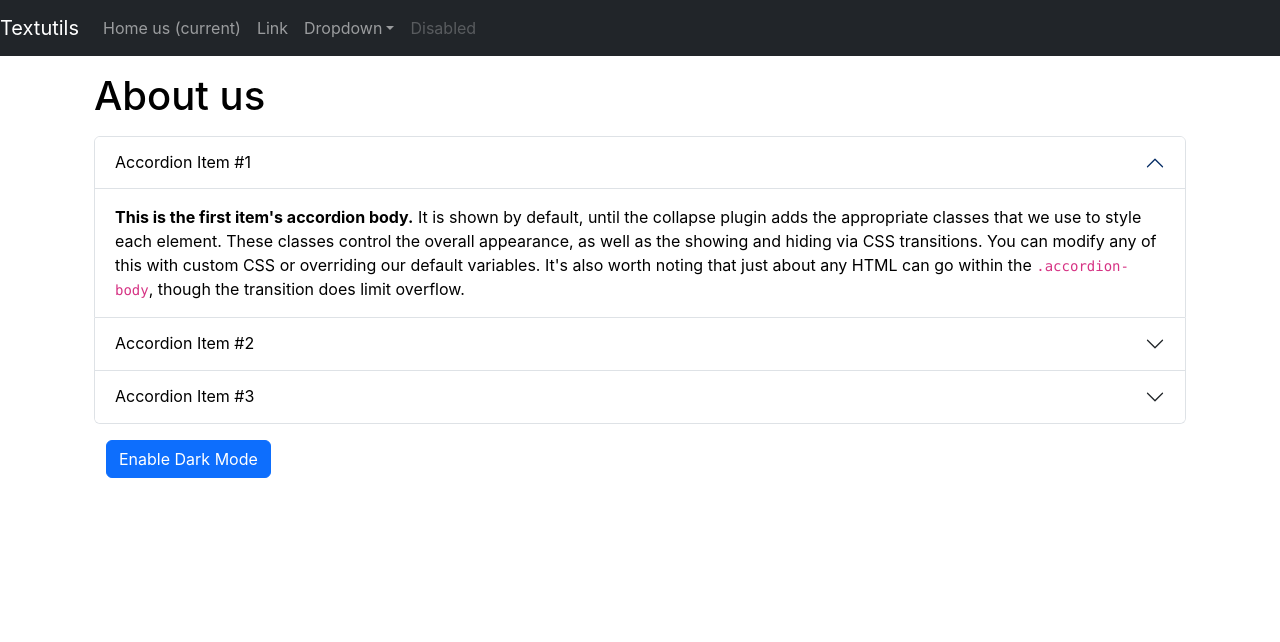
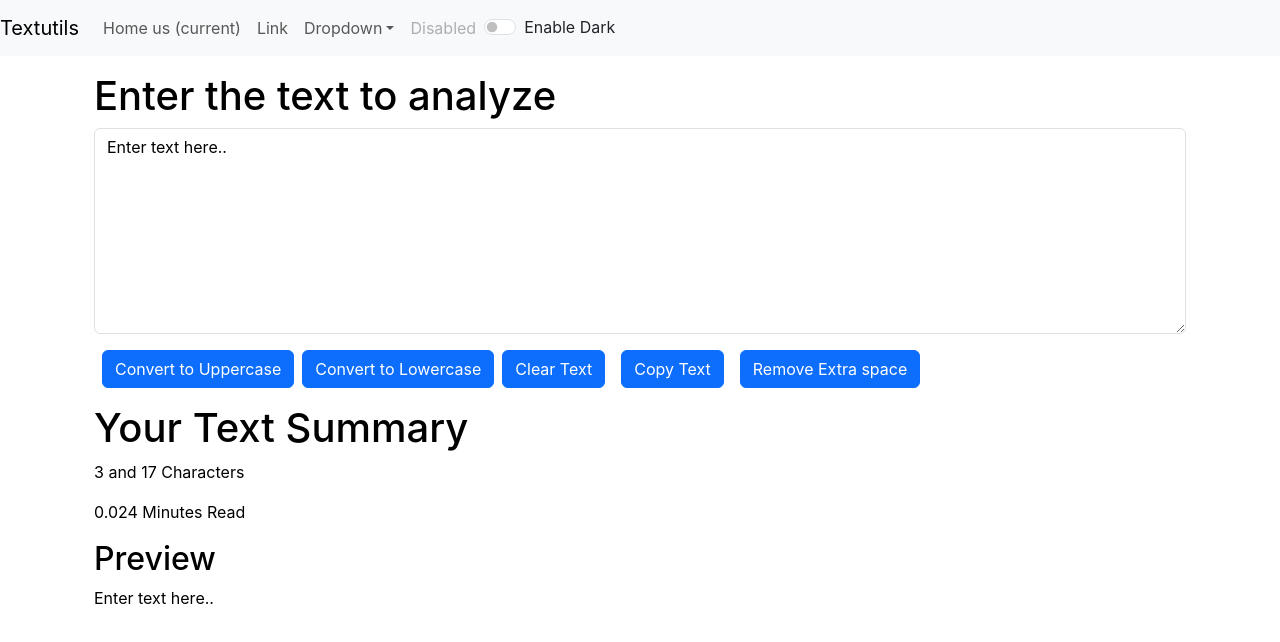
Before and after one commit to Rish-2001/React, a React (Create React App) app: page / in a window 1280 px wide. Shown: the top 642 px of the page. Built offline with nearby package versions, Linux system fonts and the light colour scheme.

Commit message:
Enhance the dark mode

```diff
--- a/src/App.js
+++ b/src/App.js
@@ -1,19 +1,36 @@
 
+// import { useState } from 'react';
 import './App.css';
-import About from './components/About';
+// import About from './components/About';
 import Navbar from './components/Navbar';
-// import TextForm from './components/TextForm';
+import TextForm from './components/TextForm';
+import React, { useState } from 'react'
+
 
 
 function App() {
+  const [mode,setMode]= useState('light');
+
+  const toggleMode=()=>{
+    if(mode === 'light'){
+
+      setMode('dark');
+      document.body.style.backgroundColor='grey';
+    }
+    else{
+      setMode('light');
+      document.body.style.backgroundColor='white';
+
+    }
+  }
   return (
     <>
 
-<Navbar title="Textutils"  Home="Home us"/>
+<Navbar title="Textutils"  Home="Home us" mode={mode} toggleMode={toggleMode}/>
 <div className="container my-3">
 
-{/* <TextForm heading="Enter the text to analyze "/> */}
-<About/>
+<TextForm heading="Enter the text to analyze " mode={mode}/>
+{/* <About/> */}
 </div>
 </>
   );
--- a/src/components/Navbar.js
+++ b/src/components/Navbar.js
@@ -5,7 +5,9 @@
 export default function Navbar(props) {
   return (
 
-    <nav class="navbar navbar-expand-lg navbar-dark bg-dark">
+    // <nav className={'navbar navbar-expand-lg navbar-${props.mode} bg-${props.mode}'}>
+    <nav className={`navbar navbar-expand-lg navbar-${props.mode} bg-${props.mode}`}>
+
   <a class="navbar-brand" href="/">{props.title}</a>
   <button class="navbar-toggler" type="button" data-toggle="collapse" data-target="#navbarSupportedContent" aria-controls="navbarSupportedContent" aria-expanded="false" aria-label="Toggle navigation">
     <span class="navbar-toggler-icon"></span>
@@ -38,6 +40,10 @@
       <input class="form-control mr-sm-2" type="search" placeholder="Search" aria-label="Search"/>
       <button class="btn btn-outline-success my-2 my-sm-0" type="submit">Search</button>
     </form> */}
+    <div className={`form-check form-switch text-${props.mode==='light'?'dark':'light'}`}>
+  <input className="form-check-input" onClick={props.toggleMode} type="checkbox" role="switch" id="flexSwitchCheckDefault"/>
+  <label className="form-check-label" htmlFor="flexSwitchCheckDefault">Enable Dark</label>
+</div>
   </div>
 </nav>
 
--- a/src/components/TextForm.js
+++ b/src/components/TextForm.js
@@ -45,11 +45,24 @@
   return (
     <>
 
-    <div>
+    <div className="container" style={{
+    color : props.mode === 'light' ? 'black' : 'white',
+  }}>
    <h1>{props.heading}</h1>
 <div className="mb-3">
 
-  <textarea className="form-control" value={text} onChange={handleOnchange} id="mybox" rows="8"></textarea>
+  {/* <textarea className="form-control" value={text} onChange={handleOnchange} style={{backgroundColor:props.mode==='light'?'grey':'white }} id="mybox" rows="8"></textarea> */}
+  <textarea
+  className="form-control"
+  value={text}
+  onChange={handleOnchange}
+  style={{
+    backgroundColor: props.mode === 'light' ? 'white' : 'grey',
+    color:props.mode === 'light' ? 'black' : 'white',
+  }}
+  id="mybox"
+  rows="8"
+></textarea>
 </div>
   <button className="btn btn-primary mx-2" onClick={handleUpclick}>Convert to Uppercase</button>
   <button className="btn btn-primary" onClick={handleLoclick}>Convert to Lowercase</button>
@@ -58,12 +71,12 @@
   <button className="btn btn-primary mx-2" onClick={handleExtraspace}>Remove Extra space</button>
     </div>
 
-    <div className="container my-3">
+    <div className="container my-3 " style={{color:props.mode === 'light' ? 'black' : 'white'}}>
          <h1>Your Text Summary </h1>
          <p>{text.split(" ").length} and {text.length} Characters</p>
          <p>{0.008 * text.split(" ").length} Minutes Read</p>
          <h2>Preview</h2>
-         <p>{text}</p>
+         <p>{text.length>0 ? text:"Enter something in the textbox above to preview it here"}</p>
     </div>
     </>
   )
```
